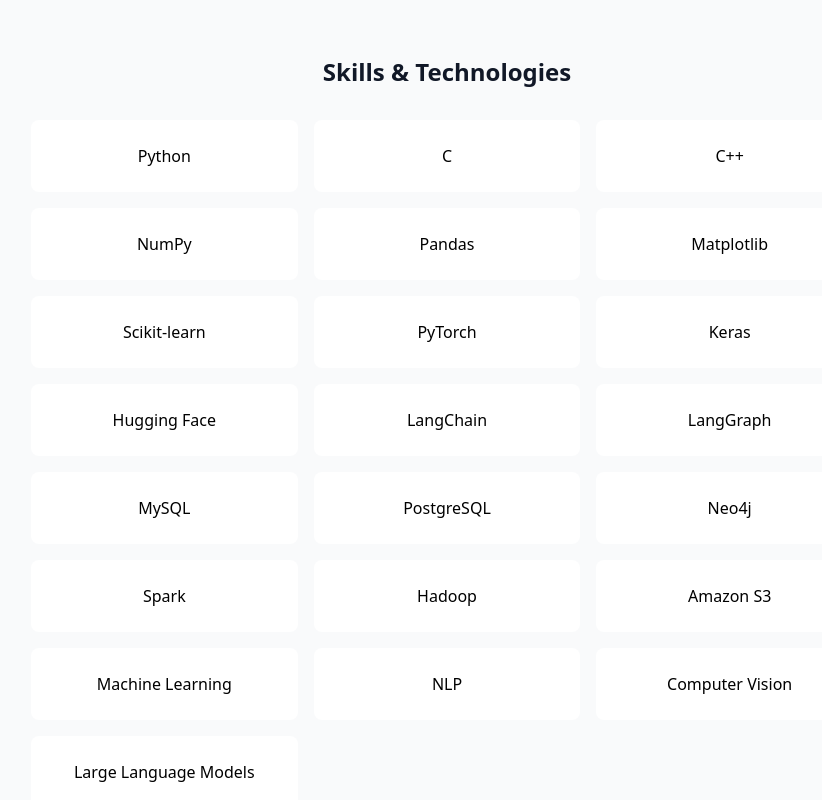
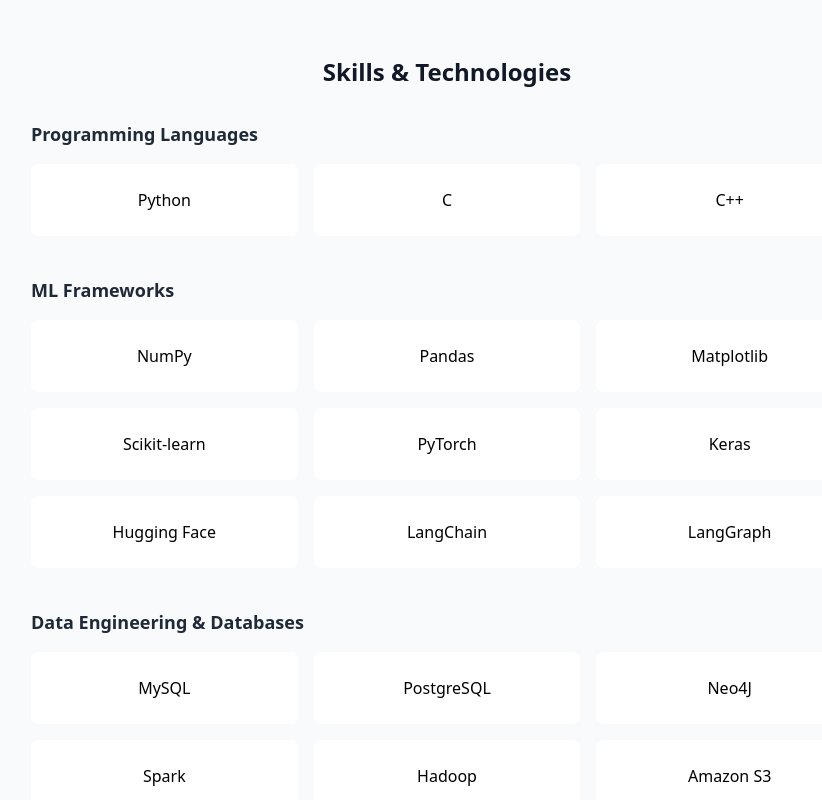
Before and after one commit to kavyasridhar1501/KavyaSridharPortfolio, a Next.js app: page / in a window 1280 px wide. Shown: the part 540-1340 px from the top of the page, without its empty margins (193-1015 px from the left). Built offline with nearby package versions, Linux system fonts and the light colour scheme.

Commit message:
Update SkillsSection.tsx

```diff
--- a/app/components/SkillsSection.tsx
+++ b/app/components/SkillsSection.tsx
@@ -1,24 +1,53 @@
 export default function SkillsSection() {
-  const skills = [
-    // Programming Languages
-    'Python', 'C', 'C++',
-    // ML Frameworks
-    'NumPy', 'Pandas', 'Matplotlib', 'Scikit-learn', 'PyTorch', 'Keras',
-    'Hugging Face', 'LangChain', 'LangGraph',
-    // Data Engineering & Databases
-    'MySQL', 'PostgreSQL', 'Neo4j', 'Spark', 'Hadoop', 'Amazon S3',
-    // Concepts
-    'Machine Learning', 'NLP', 'Computer Vision', 'Large Language Models'
+  const skillCategories = [
+    {
+      title: 'Programming Languages',
+      items: ['Python', 'C', 'C++'],
+    },
+    {
+      title: 'ML Frameworks',
+      items: [
+        'NumPy',
+        'Pandas',
+        'Matplotlib',
+        'Scikit-learn',
+        'PyTorch',
+        'Keras',
+        'Hugging Face',
+        'LangChain',
+        'LangGraph',
+      ],
+    },
+    {
+      title: 'Data Engineering & Databases',
+      items: ['MySQL', 'PostgreSQL', 'Neo4J', 'Spark', 'Hadoop', 'Amazon S3'],
+    },
+    {
+      title: 'Concepts',
+      items: [
+        'Machine Learning',
+        'Natural Language Processing (NLP)',
+        'Computer Vision',
+        'Large Language Model',
+      ],
+    },
   ];
 
   return (
     <section className="bg-gray-50 py-12 sm:py-20">
       <div className="max-w-4xl mx-auto px-4 sm:px-6 lg:px-8">
-        <h2 className="text-xl sm:text-2xl font-bold text-gray-900 mb-6 sm:mb-8 text-center">
+        <h2 className="text-xl sm:text-2xl font-bold text-gray-900 mb-8 text-center">
           Skills & Technologies
         </h2>
+
+        <div className="space-y-10">
+          {skillCategories.map((category) => (
+            <div key={category.title}>
+              <h3 className="text-lg font-semibold text-gray-800 mb-4 text-center sm:text-left">
+                {category.title}
+              </h3>
               <div className="grid grid-cols-2 sm:grid-cols-3 gap-3 sm:gap-4">
-          {skills.map((skill) => (
+                {category.items.map((skill) => (
                   <div
                     key={skill}
                     className="bg-white p-4 sm:p-6 rounded-lg text-center hover:shadow-md transition-shadow text-sm sm:text-base"
@@ -28,6 +57,9 @@
                 ))}
               </div>
             </div>
+          ))}
+        </div>
+      </div>
     </section>
   );
 }
```
Lines whose indentation alone changed are shown as unchanged.
